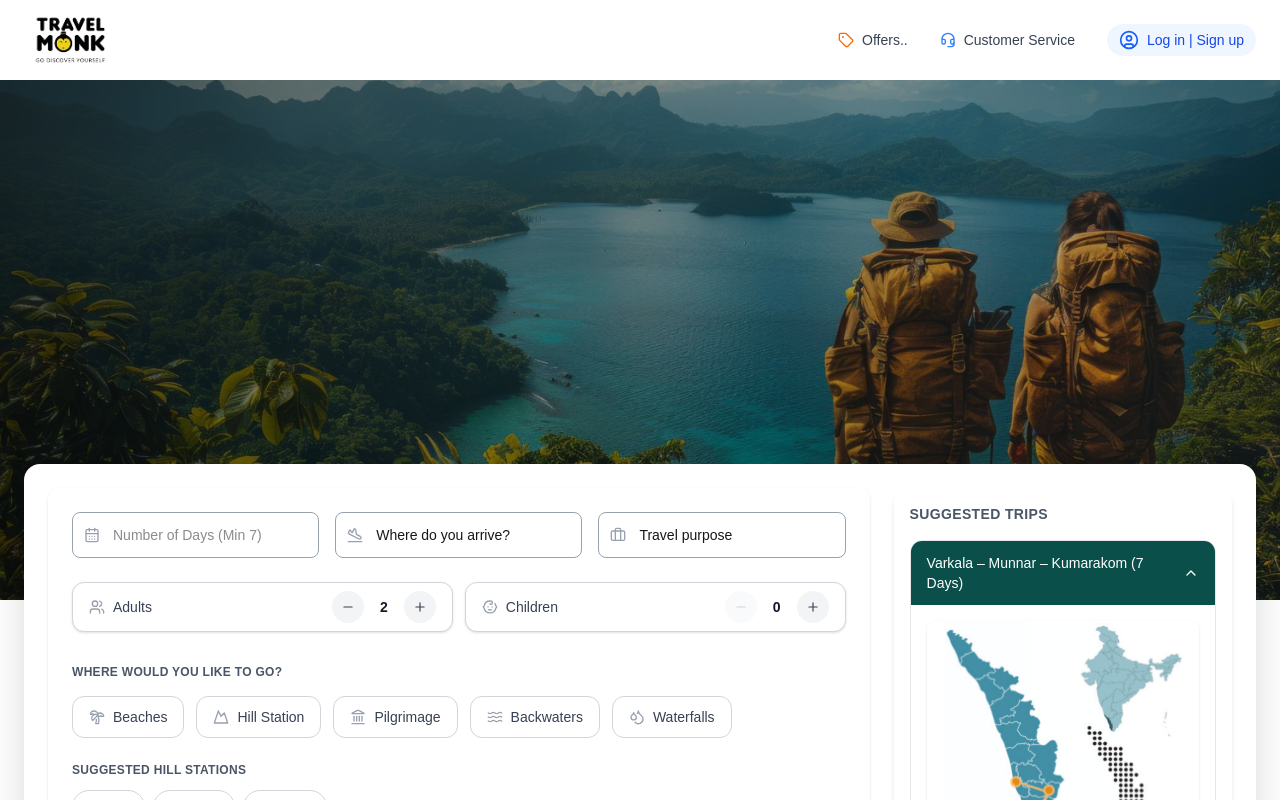
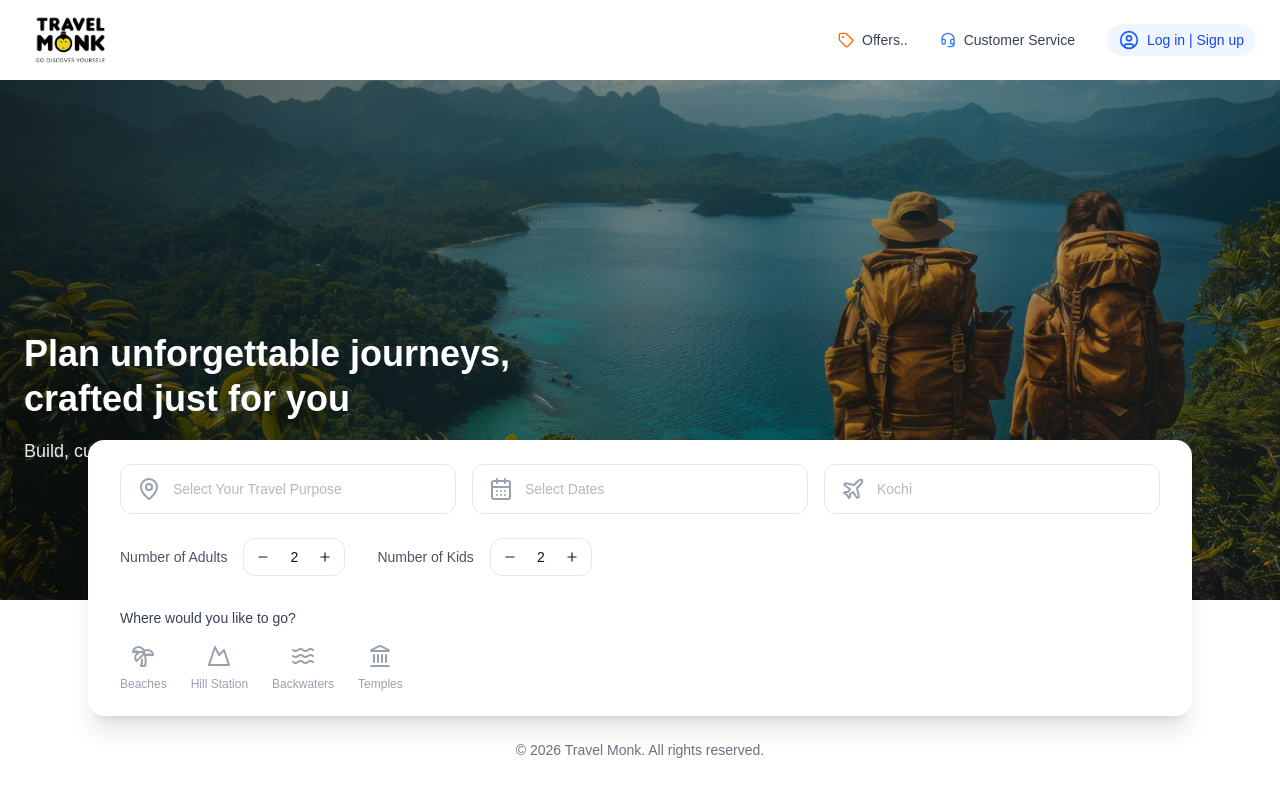
Before and after one commit to shyjuchathampalli/travelmonk-frontend-next, a Next.js app: page / in a window 1280 px wide. Shown: the top 800 px of the page. Built offline with nearby package versions, Linux system fonts and the light colour scheme.

Commit message:
State trip search page

```diff
--- /dev/null
+++ b/app/trip/[slug]/loading.tsx
@@ -0,0 +1,7 @@
+export default function Loading() {
+  return (
+    <div className="min-h-[60vh] flex items-center justify-center">
+      <p className="text-gray-500 text-sm">Loading trip details…</p>
+    </div>
+  );
+}
--- /dev/null
+++ b/app/trip/[slug]/not-found.tsx
@@ -0,0 +1,12 @@
+export default function NotFound() {
+  return (
+    <div className="min-h-[60vh] flex flex-col items-center justify-center text-center">
+      <h2 className="text-xl font-semibold text-gray-800">
+        Trip not found
+      </h2>
+      <p className="mt-2 text-sm text-gray-500">
+        The destination you’re looking for doesn’t exist.
+      </p>
+    </div>
+  );
+}
--- /dev/null
+++ b/app/trip/[slug]/page.tsx
@@ -0,0 +1,35 @@
+import { notFound } from "next/navigation";
+import { TRIP_LOCATIONS } from "@/lib/tripLocations";
+import Header from "@/components/layout/Header";
+import Footer from "@/components/layout/Footer";
+import TripHero from "@/components/trip/TripHero";
+import TripRequestSection from "@/components/trip/TripRequestSection";
+
+/* ✅ REQUIRED for output: "export" */
+export function generateStaticParams() {
+  return Object.keys(TRIP_LOCATIONS).map((slug) => ({
+    slug,
+  }));
+}
+
+export default function TripPage({
+  params,
+}: {
+  params: { slug: string };
+}) {
+
+  //  const location = TRIP_LOCATIONS[params.slug];
+  const location = TRIP_LOCATIONS["kerala"];
+
+
+  if (!location) notFound();
+
+  return (
+    <>
+      <Header />
+      <TripHero location={location} />
+      <TripRequestSection location={location} />
+      <Footer />
+    </>
+  );
+}
--- /dev/null
+++ b/components/trip/TripHero.tsx
@@ -0,0 +1,25 @@
+type TripHeroProps = {
+  location: any; // temporary, we’ll type this properly later
+};
+
+export default function TripHero({ location }: TripHeroProps) {
+  return (
+    <section
+      className="relative h-[70vh] bg-cover bg-center"
+      style={{ backgroundImage: `url(${location.heroImage})` }}
+    >
+      <div className="absolute inset-0 bg-black/40" />
+
+      <div className="relative z-10 h-full flex items-end">
+        <div className="max-w-7xl mx-auto px-6 pb-16 text-white">
+          <h1 className="text-4xl md:text-5xl font-semibold">
+            Explore {location.name}
+          </h1>
+          <p className="mt-3 text-lg text-white/80">
+            {location.tagline}
+          </p>
+        </div>
+      </div>
+    </section>
+  );
+}
--- /dev/null
+++ b/components/trip/TripRequestCard/GuestsCounter.tsx
@@ -0,0 +1,32 @@
+"use client";
+
+import { Minus, Plus } from "lucide-react";
+import { useState } from "react";
+
+export default function GuestsCounter({
+  label,
+  defaultValue = 0,
+}: {
+  label: string;
+  defaultValue?: number;
+}) {
+  const [count, setCount] = useState(defaultValue);
+
+  return (
+    <div className="flex items-center gap-4">
+      <span className="text-sm text-gray-600">{label}</span>
+
+      <div className="flex items-center gap-3 border border-gray-200 rounded-xl px-3 py-2">
+        <button onClick={() => setCount(Math.max(0, count - 1))}>
+          <Minus size={14} />
+        </button>
+
+        <span className="w-6 text-center text-sm">{count}</span>
+
+        <button onClick={() => setCount(count + 1)}>
+          <Plus size={14} />
+        </button>
+      </div>
+    </div>
+  );
+}
--- /dev/null
+++ b/components/trip/TripRequestCard/InterestSelector.tsx
@@ -0,0 +1,29 @@
+import {
+  Palmtree,
+  Mountain,
+  Waves,
+  Landmark,
+} from "lucide-react";
+
+const INTERESTS = [
+  { label: "Beaches", icon: Palmtree },
+  { label: "Hill Station", icon: Mountain },
+  { label: "Backwaters", icon: Waves },
+  { label: "Temples", icon: Landmark },
+];
+
+export default function InterestSelector() {
+  return (
+    <div className="flex flex-wrap gap-6 text-gray-400">
+      {INTERESTS.map(({ label, icon: Icon }) => (
+        <button
+          key={label}
+          className="flex flex-col items-center gap-2 hover:text-gray-700 transition"
+        >
+          <Icon size={24} />
+          <span className="text-xs">{label}</span>
+        </button>
+      ))}
+    </div>
+  );
+}
--- /dev/null
+++ b/components/trip/TripRequestCard/TripRequestCard.tsx
@@ -0,0 +1,57 @@
+import { MapPin, CalendarDays, Plane } from "lucide-react";
+import GuestsCounter from "./GuestsCounter";
+import InterestSelector from "./InterestSelector";
+
+export default function TripRequestCard() {
+  return (
+    <div className="bg-white rounded-2xl shadow-xl px-8 py-6 w-full">
+
+      {/* Top Row */}
+      <div className="grid grid-cols-1 md:grid-cols-3 gap-4">
+
+        <InputBox icon={<MapPin />} placeholder="Select Your Travel Purpose" />
+
+        <InputBox icon={<CalendarDays />} placeholder="Select Dates" />
+
+        <InputBox icon={<Plane />} placeholder="Kochi" />
+
+      </div>
+
+      {/* Guests */}
+      <div className="mt-6 flex flex-wrap gap-8">
+        <GuestsCounter label="Number of Adults" defaultValue={2} />
+        <GuestsCounter label="Number of Kids" defaultValue={2} />
+      </div>
+
+      {/* Interests */}
+      <div className="mt-8">
+        <h4 className="text-sm font-medium text-gray-700 mb-4">
+          Where would you like to go?
+        </h4>
+        <InterestSelector />
+      </div>
+
+    </div>
+  );
+}
+
+/* ---------- Reusable Input Box ---------- */
+
+function InputBox({
+  icon,
+  placeholder,
+}: {
+  icon: React.ReactNode;
+  placeholder: string;
+}) {
+  return (
+    <div className="flex items-center gap-3 border border-gray-200 rounded-xl px-4 py-3 text-gray-500">
+      <span className="text-gray-400">{icon}</span>
+      <input
+        type="text"
+        placeholder={placeholder}
+        className="w-full outline-none bg-transparent text-sm"
+      />
+    </div>
+  );
+}
--- a/components/trip/TripRequestSection.tsx
+++ b/components/trip/TripRequestSection.tsx
@@ -1,5 +1,4 @@
-import TripRequestForm from "./TripRequestForm";
-import TripSuggestionPanel from "./TripSuggestionPanel";
+import TripRequestCard from "@/components/trip/TripRequestCard/TripRequestCard";
 
 export default function TripRequestSection({
   floating = false,
@@ -7,32 +6,9 @@ export default function TripRequestSection({
   floating?: boolean;
 }) {
   return (
-    <section className={floating ? "" : "bg-zinc-100 py-12"}>
-      <div className="mx-auto max-w-7xl px-6">
-        {!floating && (
-          <>
-            <h1 className="text-center text-2xl font-semibold">
-              REQUEST A TRIP
-            </h1>
-            <p className="mt-1 text-center text-sm text-gray-500">
-              January 25 – February 03
-            </p>
-          </>
-        )}
-
-        <div
-          className={`mt-6 grid gap-6 lg:grid-cols-10 ${
-            floating ? "rounded-2xl bg-white p-6 shadow-2xl" : ""
-          }`}
-        >
-          <div className="lg:col-span-7">
-            <TripRequestForm />
-          </div>
-
-          <div className="lg:col-span-3">
-            <TripSuggestionPanel />
-          </div>
-        </div>
+    <section className="relative -mt-28 z-20">
+      <div className="max-w-6xl mx-auto px-6">
+        <TripRequestCard />
       </div>
     </section>
   );
--- a/lib/react-query-provider.tsx
+++ b/lib/react-query-provider.tsx
@@ -1,15 +1,18 @@
 "use client";
 
-import { QueryClientProvider } from "@tanstack/react-query";
+import { QueryClient, QueryClientProvider } from "@tanstack/react-query";
 import { useState } from "react";
-import { queryClient as baseClient } from "./react-query";
 
 export default function ReactQueryProvider({
   children,
 }: {
   children: React.ReactNode;
 }) {
-  const [client] = useState(() => baseClient);
+  const [queryClient] = useState(() => new QueryClient());
 
-  return <QueryClientProvider client={client}>{children}</QueryClientProvider>;
+  return (
+    <QueryClientProvider client={queryClient}>
+      {children}
+    </QueryClientProvider>
+  );
 }
--- a/lib/react-query.ts
+++ /dev/null
@@ -1,10 +0,0 @@
-import { QueryClient } from "@tanstack/react-query";
-
-export const queryClient = new QueryClient({
-  defaultOptions: {
-    queries: {
-      retry: 1,
-      refetchOnWindowFocus: false,
-    },
-  },
-});
--- /dev/null
+++ b/lib/tripLocations.ts
@@ -0,0 +1,37 @@
+export const TRIP_LOCATIONS: Record<string, any> = {
+  kerala: {
+    name: "Kerala",
+    tagline: "God’s Own Country",
+    heroImage: "/images/hero/kerala.jpg",
+    minDays: 7,
+    arrivalHints: ["Kochi", "Trivandrum", "Calicut"],
+    categories: [
+      "Beaches",
+      "Hill Stations",
+      "Backwaters",
+      "Waterfalls",
+      "Wildlife",
+      "Pilgrimage",
+    ],
+    suggestedTrips: [
+      {
+        title: "Varkala – Munnar – Kumarakom",
+        days: 7,
+      },
+    ],
+  },
+
+  "tamil-nadu": {
+    name: "Tamil Nadu",
+    tagline: "Land of Temples & Heritage",
+    heroImage: "/images/hero/tamilnadu.jpg",
+    minDays: 6,
+    arrivalHints: ["Chennai", "Coimbatore", "Madurai"],
+    categories: [
+      "Temples",
+      "Hill Stations",
+      "Heritage",
+      "Beaches",
+    ],
+  },
+};
```
